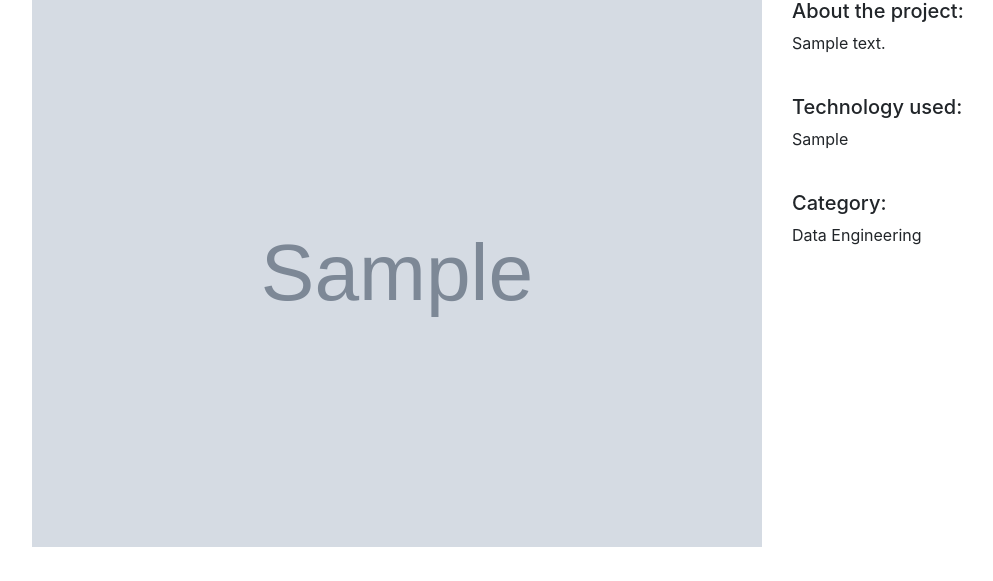
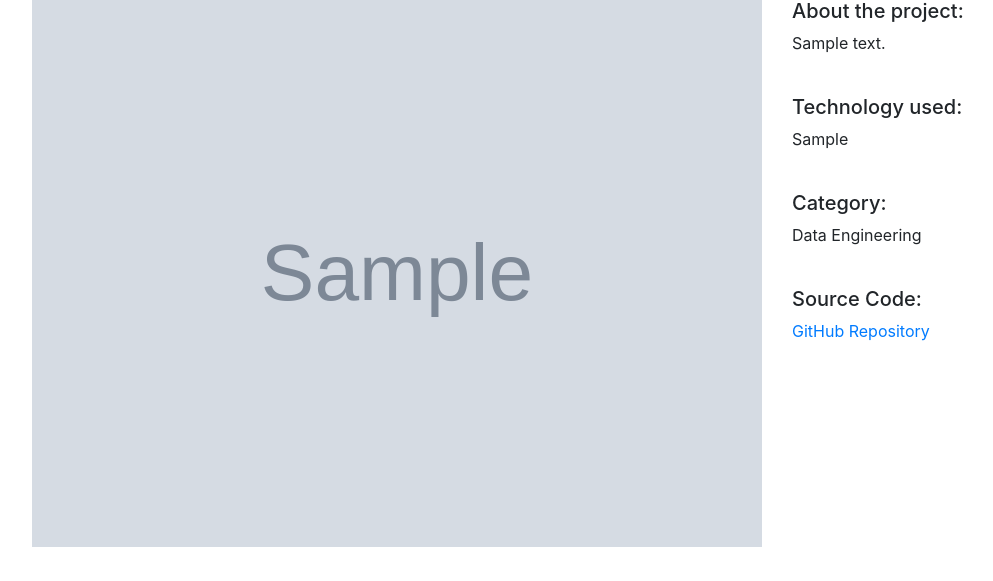
Before and after one commit to sjara11/portfolio-web-app-django, a Django app: page /projects/1/ in a window 1280 px wide. Shown: the part 113-694 px from the top of the page, without its empty margins (53-1046 px from the left). Run offline with Django 4.2, Linux system fonts and the light colour scheme; tables that the repository leaves empty hold one stand-in row (values such as "Sample post"); grey boxes marked "Sample" are stand-in pictures; some libraries are stand-ins or nearby versions.

Commit message:
add repo link as button

```diff
--- a/projects/templates/project_detail.html
+++ b/projects/templates/project_detail.html
@@ -16,6 +16,9 @@
         <br>
         <h5>Category:</h5>
         <p>{{ project.get_topic_display }}</p>
+        <br>
+        <h5>Source Code:</h5>
+        <a href="{{ project.source_code }}">GitHub Repository</a>
     </div>
 </div>
 {% endblock %}
```
Also changed, not shown: projects/migrations/0002_project_source_code.py (added).
